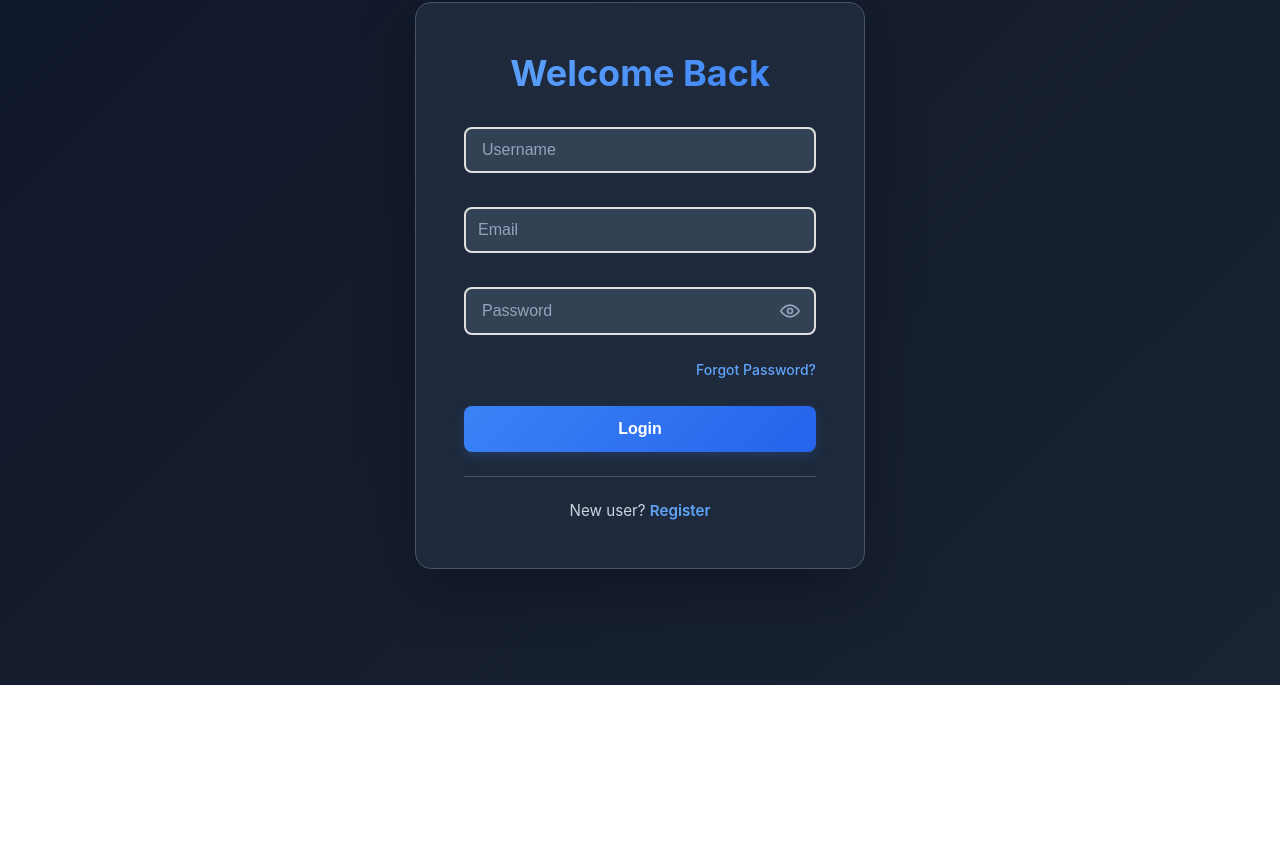
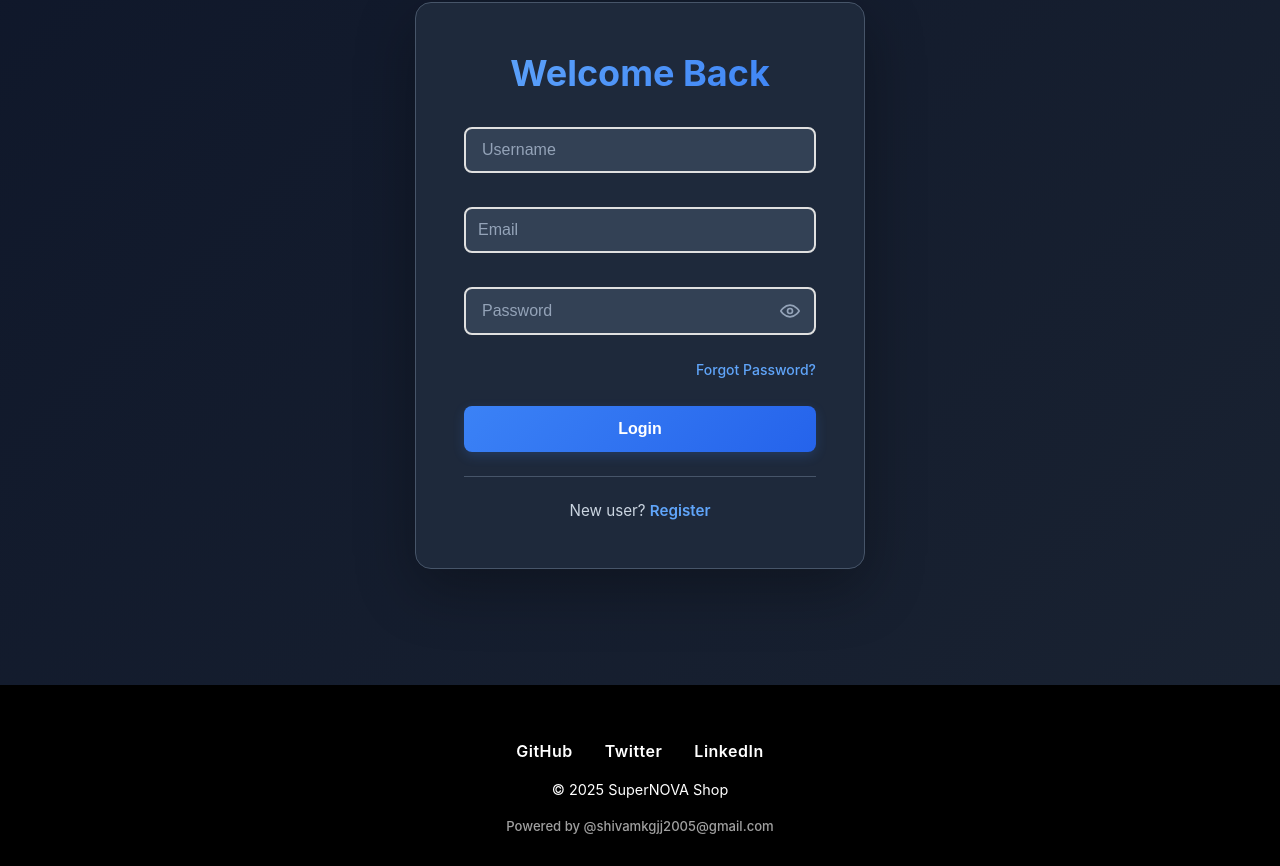
Before and after one commit to shivam-G05/SuperNOVA-Shop, a React (Vite) app in the folder FRONTEND/: page /login in a window 1280 px wide. Shown: the part 165-1031 px from the top of the page. Before the commit the page ends 850 px from the top, so only its background shows below. Built offline with nearby package versions, Linux system fonts and the light colour scheme; no server answers.

Commit message:
Footer Fix

```diff
--- a/FRONTEND/src/App.jsx
+++ b/FRONTEND/src/App.jsx
@@ -1,7 +1,7 @@
 import "./App.css";
 import { Routes, Route, useLocation, Navigate } from "react-router-dom";
 import { AuthProvider } from "./context/AuthContext";
-
+import Footer from "./components/Footer";
 import AIBuddy from "./components/AIBuddy";
 import Header from "./components/Header";
 import SellerDashboard from "./pages/SellerDashboard";
@@ -67,7 +67,7 @@ function App() {
 
         <Route path="*" element={<NotFound />} />
       </Routes>
-
+      <Footer />
       {!shouldHideAIBuddy && <AIBuddy />}
     </AuthProvider>
   );
--- /dev/null
+++ b/FRONTEND/src/components/Footer.css
@@ -0,0 +1,249 @@
+/* ─── Base Footer ─── */
+.footer {
+  background: #000000;
+  padding: 3rem 2rem 2rem;
+  margin-top: auto;
+  width: 100%;
+}
+
+.footer-bottom {
+  display: flex;
+  flex-direction: column;
+  align-items: center;
+  gap: 1.25rem;
+}
+
+/* ─── Social Links Row ─── */
+.social-links {
+  display: flex;
+  justify-content: center;
+  align-items: center;
+  gap: 2rem;
+}
+
+.social-link {
+  color: #ffffff;
+  text-decoration: none;
+  font-size: 1rem;
+  font-weight: 600;
+  letter-spacing: 0.5px;
+  position: relative;
+  transition: color 0.3s ease;
+}
+
+.social-link::after {
+  content: '';
+  position: absolute;
+  bottom: -4px;
+  left: 0;
+  width: 0;
+  height: 2px;
+  background: #ffffff;
+  transition: width 0.3s ease;
+}
+
+.social-link:hover {
+  color: #a0a0a0;
+}
+
+.social-link:hover::after {
+  width: 100%;
+}
+
+/* ─── Copyright & Credit Text ─── */
+.footer-bottom p {
+  color: #ffffff;
+  font-size: 0.9rem;
+  margin: 0;
+  text-align: center;
+}
+
+.footer-credit {
+  color: #a0a0a0 !important;
+  font-size: 0.8rem !important;
+  font-weight: 500;
+}
+
+
+/* ─── Large Screens (1440px and up) ─── */
+@media (min-width: 1440px) {
+  .footer {
+    padding: 4rem 2rem 2.5rem;
+  }
+
+  .social-links {
+    gap: 2.5rem;
+  }
+
+  .social-link {
+    font-size: 1.1rem;
+  }
+
+  .footer-bottom p {
+    font-size: 1rem;
+  }
+
+  .footer-credit {
+    font-size: 0.88rem !important;
+  }
+}
+
+
+/* ─── Desktop (1024px to 1439px) ─── */
+@media (min-width: 1024px) and (max-width: 1439px) {
+  .footer {
+    padding: 3.5rem 2rem 2rem;
+  }
+
+  .social-links {
+    gap: 2rem;
+  }
+
+  .social-link {
+    font-size: 1rem;
+  }
+
+  .footer-bottom p {
+    font-size: 0.9rem;
+  }
+
+  .footer-credit {
+    font-size: 0.82rem !important;
+  }
+}
+
+
+/* ─── Tablets (768px to 1023px) ─── */
+@media (min-width: 768px) and (max-width: 1023px) {
+  .footer {
+    padding: 3rem 1.5rem 2rem;
+  }
+
+  .social-links {
+    gap: 1.75rem;
+  }
+
+  .social-link {
+    font-size: 0.95rem;
+  }
+
+  .footer-bottom p {
+    font-size: 0.88rem;
+  }
+
+  .footer-credit {
+    font-size: 0.78rem !important;
+  }
+}
+
+
+/* ─── Small Tablets (600px to 767px) ─── */
+@media (min-width: 600px) and (max-width: 767px) {
+  .footer {
+    padding: 2.5rem 1.25rem 1.75rem;
+  }
+
+  .social-links {
+    gap: 1.5rem;
+  }
+
+  .social-link {
+    font-size: 0.92rem;
+  }
+
+  .footer-bottom {
+    gap: 1rem;
+  }
+
+  .footer-bottom p {
+    font-size: 0.85rem;
+  }
+
+  .footer-credit {
+    font-size: 0.75rem !important;
+  }
+}
+
+
+/* ─── Mobile Devices (400px to 599px) ─── */
+@media (min-width: 400px) and (max-width: 599px) {
+  .footer {
+    padding: 2.25rem 1rem 1.5rem;
+  }
+
+  .social-links {
+    gap: 1.25rem;
+  }
+
+  .social-link {
+    font-size: 0.88rem;
+  }
+
+  .footer-bottom {
+    gap: 0.9rem;
+  }
+
+  .footer-bottom p {
+    font-size: 0.82rem;
+  }
+
+  .footer-credit {
+    font-size: 0.72rem !important;
+  }
+}
+
+
+/* ─── Extra Small Mobile (320px to 399px) ─── */
+@media (max-width: 399px) {
+  .footer {
+    padding: 2rem 0.75rem 1.25rem;
+  }
+
+  .social-links {
+    gap: 1rem;
+  }
+
+  .social-link {
+    font-size: 0.82rem;
+  }
+
+  .footer-bottom {
+    gap: 0.8rem;
+  }
+
+  .footer-bottom p {
+    font-size: 0.78rem;
+  }
+
+  .footer-credit {
+    font-size: 0.68rem !important;
+  }
+}
+
+
+/* ─── Landscape Orientation for Mobile ─── */
+@media (max-width: 767px) and (orientation: landscape) {
+  .footer {
+    padding: 1.75rem 1rem 1.25rem;
+  }
+
+  .social-links {
+    gap: 1.5rem;
+  }
+
+  .footer-bottom {
+    gap: 0.75rem;
+  }
+
+  .social-link {
+    font-size: 0.88rem;
+  }
+
+  .footer-bottom p {
+    font-size: 0.8rem;
+  }
+
+  .footer-credit {
+    font-size: 0.7rem !important;
+  }
+}
--- /dev/null
+++ b/FRONTEND/src/components/Footer.jsx
@@ -0,0 +1,34 @@
+import React from 'react';
+import './Footer.css';
+
+const Footer = () => {
+  return (
+    <footer className="footer">
+
+
+       <div className="footer-bottom">
+          <div className="social-links">
+              <a href="https://github.com/shivam-G05" target="_blank" rel="noopener noreferrer" className="social-link">
+                GitHub
+              </a>
+              <a href="https://x.com/shivamgoel72747" target="_blank" rel="noopener noreferrer" className="social-link">
+                Twitter
+              </a>
+              <a href="https://www.linkedin.com/in/shivam-goel-6236432a8/" target="_blank" rel="noopener noreferrer" className="social-link">
+                LinkedIn
+              </a>
+            </div>
+          <p>&copy; 2025 SuperNOVA Shop</p>
+          <p className="footer-credit">Powered by @shivamkgjj2005@gmail.com</p>
+        </div>
+
+
+
+
+
+
+    </footer>
+  );
+};
+
+export default Footer;
```
